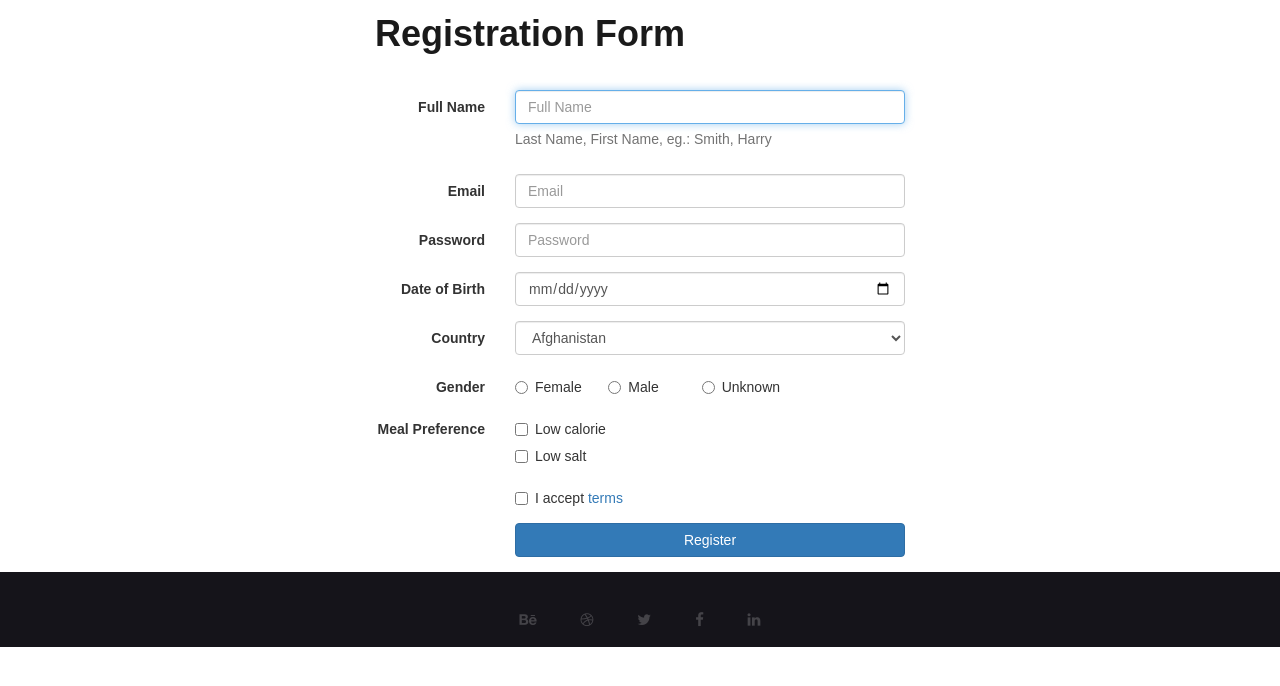
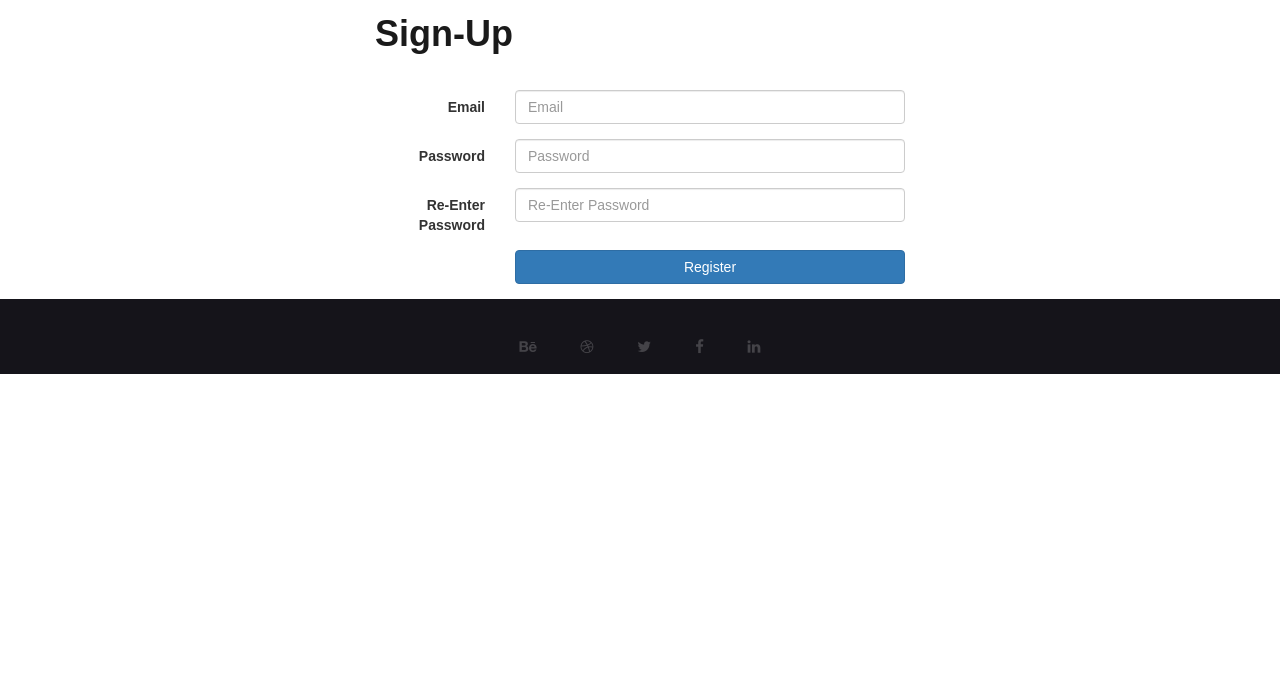
Before and after one commit to dkb868/teammatch, a Django app: page /match/signup/ in a window 1280 px wide. Shown: the part 66-752 px from the top of the page. Run offline with Django 3.2, Linux system fonts and the light colour scheme; some libraries are stand-ins or nearby versions.

Commit message:
signup is done (with ugly footer >:( )

```diff
--- a/teammatch/hacker_matcher/templates/hacker_matcher/signup.html
+++ b/teammatch/hacker_matcher/templates/hacker_matcher/signup.html
@@ -10,15 +10,7 @@
 <div class="container">
     <form class="form-horizontal" role="form">
 
-        <h2>Registration Form</h2>
-
-            <div class="form-group">
-                <label for="firstName" class="col-sm-3 control-label">Full Name</label>
-                <div class="col-sm-9">
-                    <input type="text" id="firstName" placeholder="Full Name" class="form-control" autofocus>
-                    <span class="help-block">Last Name, First Name, eg.: Smith, Harry</span>
-                </div>
-            </div>
+        <h2>Sign-Up</h2>
 
             <div class="form-group">
                 <label for="email" class="col-sm-3 control-label">Email</label>
@@ -35,83 +27,17 @@
             </div>
 
             <div class="form-group">
-                <label for="birthDate" class="col-sm-3 control-label">Date of Birth</label>
+                <label for="password" class="col-sm-3 control-label">Re-Enter Password</label>
                 <div class="col-sm-9">
-                    <input type="date" id="birthDate" class="form-control">
+                    <input type="password" id="password" placeholder="Re-Enter Password" class="form-control">
                 </div>
             </div>
-
-            <div class="form-group">
-                <label for="country" class="col-sm-3 control-label">Country</label>
-                <div class="col-sm-9">
-                     <select id="country" class="form-control">
-                        <option>Afghanistan</option>
-                        <option>Bahamas</option>
-                        <option>Cambodia</option>
-                        <option>Denmark</option>
-                        <option>Ecuador</option>
-                        <option>Fiji</option>
-                        <option>Gabon</option>
-                        <option>Haiti</option>
-                    </select>
-                </div>
-            </div> <!-- /.form-group -->
-
-            <div class="form-group">
-                <label class="control-label col-sm-3">Gender</label>
-                <div class="col-sm-6">
-                    <div class="row">
-                        <div class="col-sm-4">
-                            <label class="radio-inline">
-                                <input type="radio" id="femaleRadio" value="Female">Female
-                            </label>
-                        </div>
-                        <div class="col-sm-4">
-                            <label class="radio-inline">
-                                <input type="radio" id="maleRadio" value="Male">Male
-                            </label>
-                        </div>
-                        <div class="col-sm-4">
-                            <label class="radio-inline">
-                                <input type="radio" id="uncknownRadio" value="Unknown">Unknown
-                            </label>
-                        </div>
-                    </div>
-                </div>
-            </div> <!-- /.form-group -->
-
-                <div class="form-group">
-                    <label class="control-label col-sm-3">Meal Preference</label>
-                    <div class="col-sm-9">
-                        <div class="checkbox">
-                            <label>
-                                <input type="checkbox" id="calorieCheckbox" value="Low calorie">Low calorie
-                            </label>
-                        </div>
-                        <div class="checkbox">
-                            <label>
-                                <input type="checkbox" id="saltCheckbox" value="Low salt">Low salt
-                            </label>
-                        </div>
-                    </div>
-                </div> <!-- /.form-group -->
-
-            <div class="form-group">
-                <div class="col-sm-9 col-sm-offset-3">
-                    <div class="checkbox">
-                        <label>
-                            <input type="checkbox">I accept <a href="#">terms</a>
-                        </label>
-                     </div>
-                </div>
-            </div> <!-- /.form-group -->
 
             <div class="form-group">
                 <div class="col-sm-9 col-sm-offset-3">
                     <button type="submit" class="btn btn-primary btn-block">Register</button>
                 </div>
             </div>
-
         </form> <!-- /form -->
     </div> <!-- ./container -->
 
```
